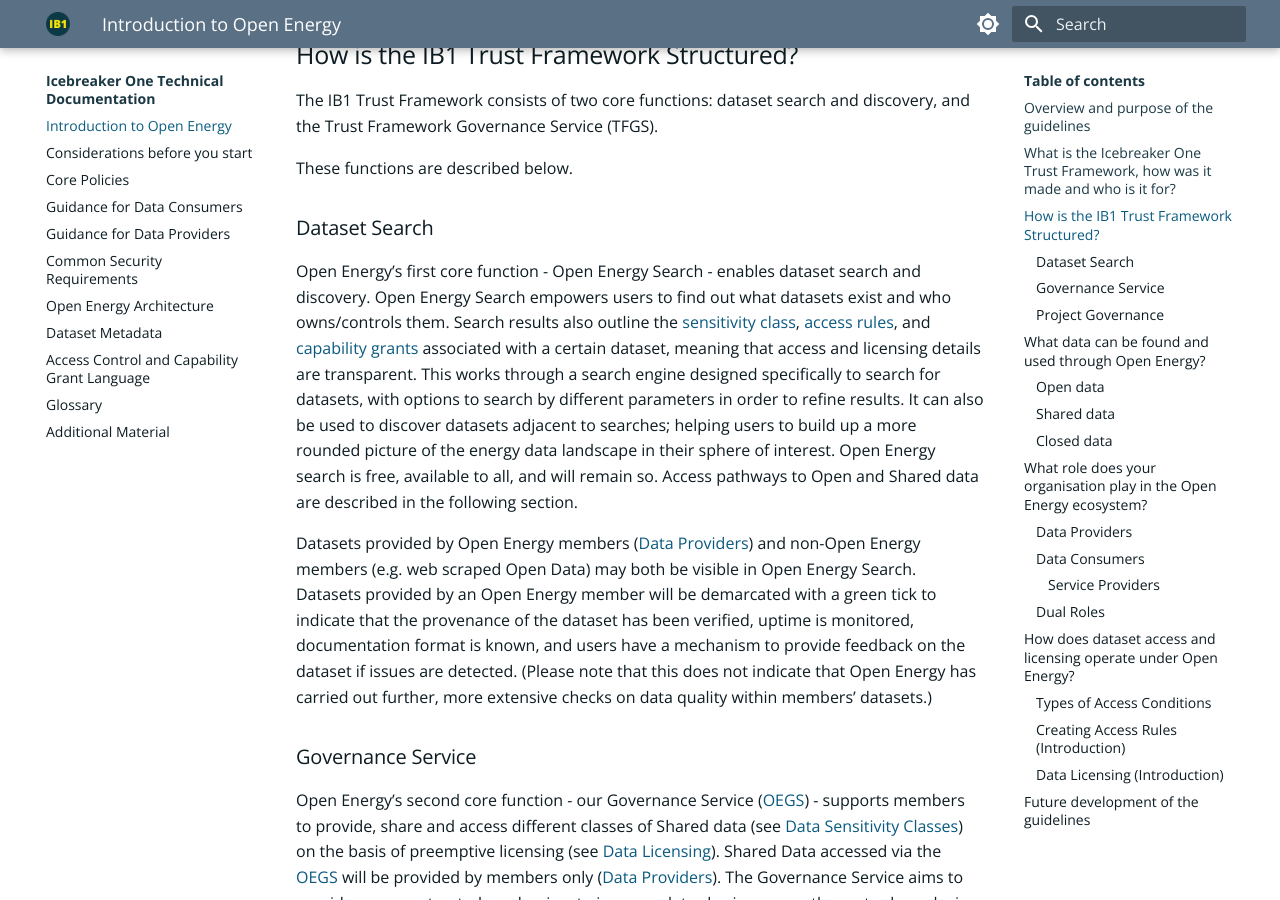
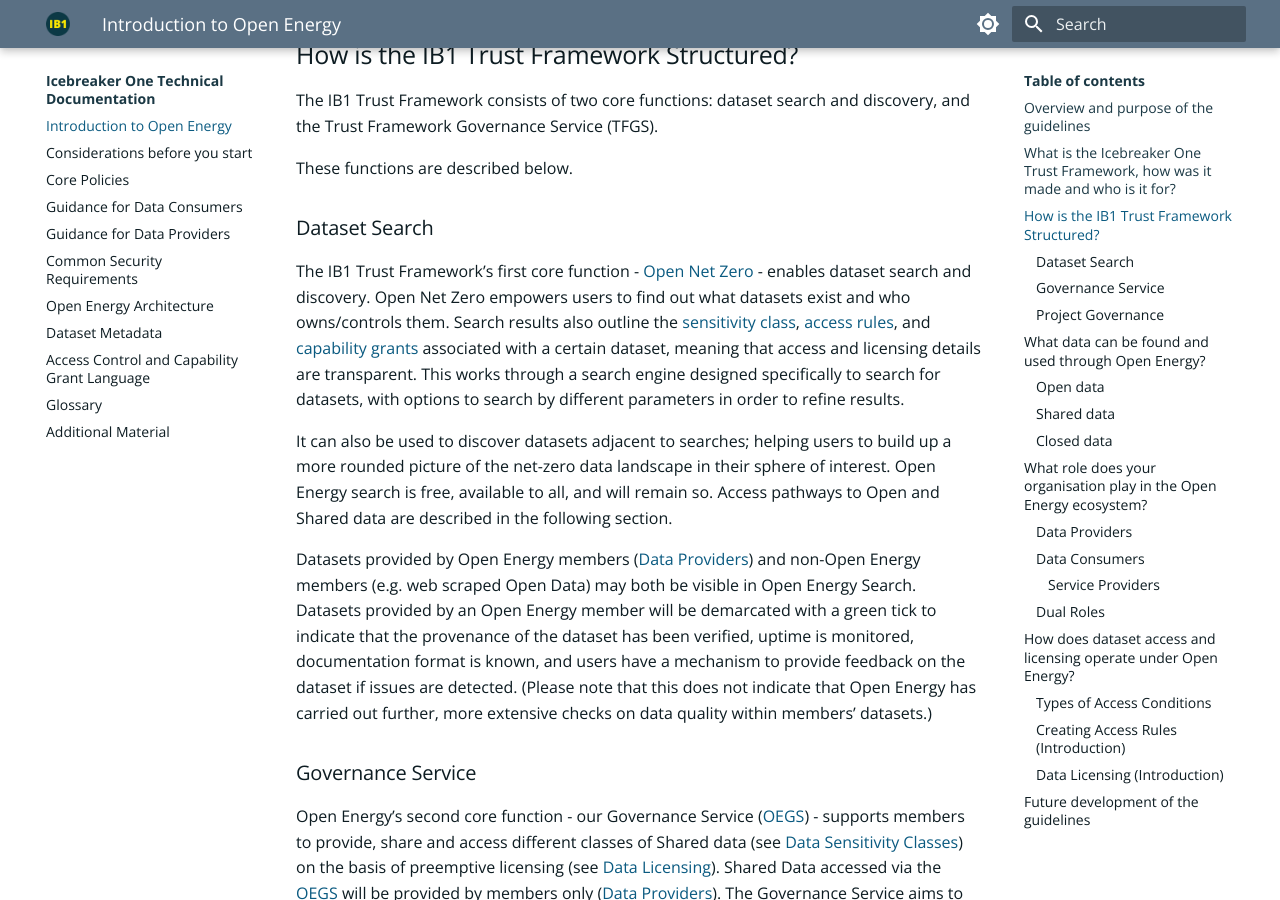
Before and after one commit to icebreakerone/ib1-technical-docs, an MkDocs documentation site: the page built from docs/ops_guidelines/introduction.md, in a window 1280 px wide and 900 px high, scrolled down 2362 px. Built offline with MkDocs 1.6.1 and Material for MkDocs 9.7.7, drawn with Linux system fonts in a browser that asks for light colours; the version menu is left out.

Commit message:
docs/ops_guidelines/introduction.md updated from https://stackedit.net/

```diff
--- a/docs/ops_guidelines/introduction.md
+++ b/docs/ops_guidelines/introduction.md
@@ -59,14 +59,10 @@
 
 ### Dataset Search
 
-Open Energy’s first core function - Open Energy Search - enables dataset search and discovery. Open Energy Search
-empowers users to find out what datasets exist and who owns/controls them. Search results also outline the
-[sensitivity class](common_policies.md#data-sensitivity-classes), [access rules](common_policies.md#data-access-conditions), and
-[capability grants](common_policies.md#data-licensing) associated with a certain dataset, meaning that access and
-licensing details are transparent. This works through a search engine designed
+The IB1 Trust Framework’s first core function - [Open Net Zero](https://opennetzero.org) - enables dataset search and discovery. Open Net Zero empowers users to find out what datasets exist and who owns/controls them. Search results also outline the [sensitivity class](common_policies.md#data-sensitivity-classes), [access rules](common_policies.md#data-access-conditions), and [capability grants](common_policies.md#data-licensing) associated with a certain dataset, meaning that access and licensing details are transparent. This works through a search engine designed
 specifically to search for datasets, with options to search by different parameters in order to refine results.
-It can also be used to discover datasets adjacent to searches; helping users to build up a more rounded picture
-of the energy data landscape in their sphere of interest. Open Energy search is free, available to all, and will
+
+It can also be used to discover datasets adjacent to searches; helping users to build up a more rounded picture of the net-zero data landscape in their sphere of interest. Open Energy search is free, available to all, and will
 remain so. Access pathways to Open and Shared data are described in the following section.
 
 Datasets provided by Open Energy members ([Data Providers](../glossary.md#term-Data-Provider)) and non-Open Energy members (e.g. web scraped Open Data)
```
Also changed, not shown: other parts of docs/ops_guidelines/introduction.md (+1 -1 lines).
